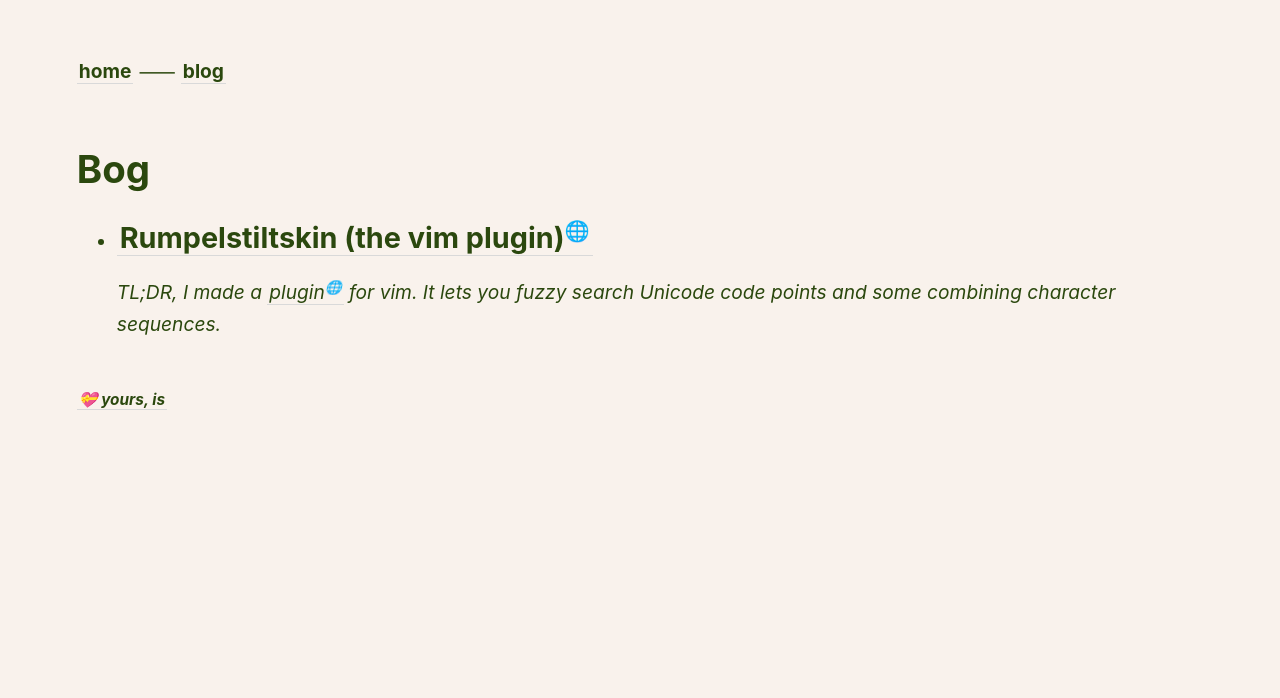
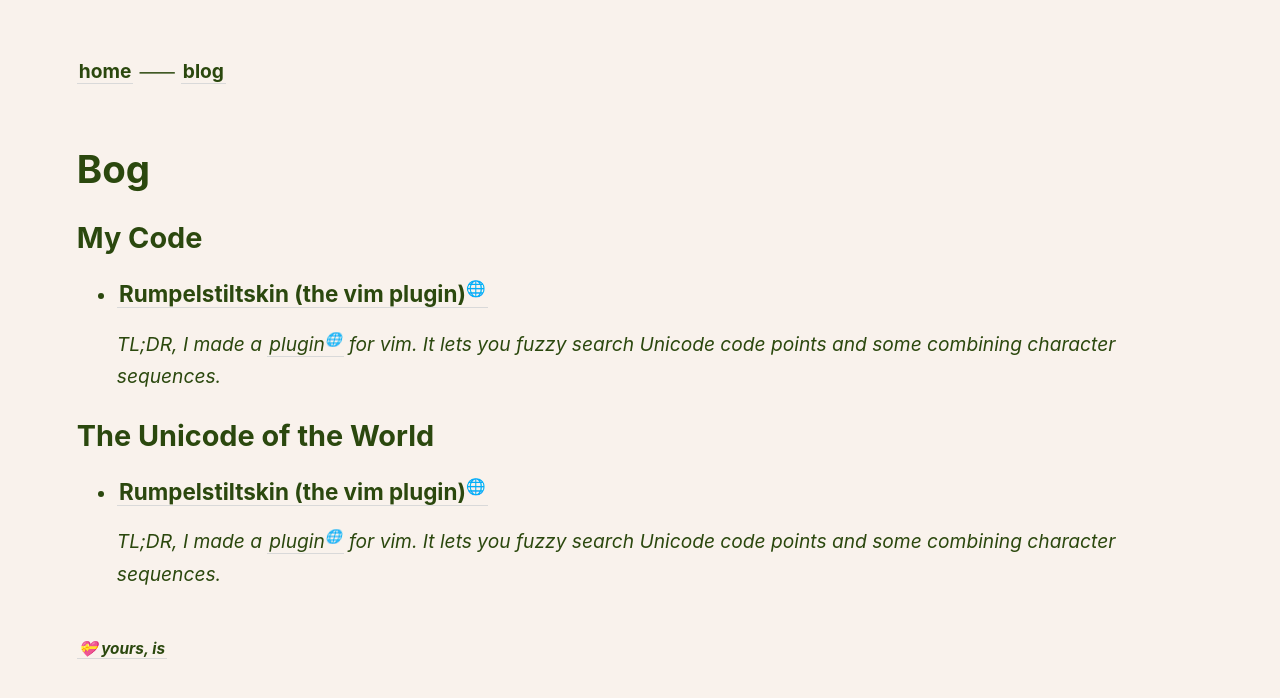
Before and after one commit to izzergh/is, a Jekyll site: the page built from _pages/blog.html, in a window 1280 px wide. Shown: the top 698 px of the page. Built offline with Jekyll 4.4.1, drawn with Linux system fonts in a browser that asks for light colours.

Commit message:
Index blogs
Group by tags; add tags to extant post

```diff
--- a/_pages/blog.html
+++ b/_pages/blog.html
@@ -6,11 +6,14 @@ permalink: blog
 
 <h1>{{ page.title }} </h1>
 
-<ul>
-  {% for post in site.posts %}
+{% for tag in site.tags %}
+  <h2>{{ tag[0] | titleize }}</h2>
+  <ul>
+    {% for post in tag[1] %}
     <li>
-      <h2><a href="{{ post.url }}">{{ post.title }}</a></h2>
+      <h3><a href="{{ post.url }}">{{ post.title }}</a></h3>
       {{ post.excerpt }}
     </li>
-  {% endfor %}
-</ul>
+    {% endfor %}
+  </ul>
+{% endfor %}
--- /dev/null
+++ b/_plugins/titleize_filter.rb
@@ -0,0 +1,31 @@
+# frozen_string_literal: true
+
+module Jekyll
+  # Custom filter to titleize lowercase strings separated by spaces
+  module TitleizeFilter
+    # Off the dome. NOT exhaustive.
+    TITLE_SMALLS = %w[
+      a
+      and
+      for
+      of
+      the
+      to
+      with
+    ].freeze
+
+    def titleize(input)
+      title = input.split(/\s+/).each do |word|
+        small_is_good?(word) ? word.downcase! : word.capitalize!
+      end.join(' ')
+
+      title[0].upcase + title[1..]
+    end
+
+    def small_is_good?(word)
+      TITLE_SMALLS.include?(word.downcase)
+    end
+  end
+end
+
+Liquid::Template.register_filter(Jekyll::TitleizeFilter)
--- a/_posts/2022-10-18-rumpelstiltskin.md
+++ b/_posts/2022-10-18-rumpelstiltskin.md
@@ -2,6 +2,7 @@
 layout: post
 title: Rumpelstiltskin (the vim plugin)
 permalink: blog/rumpelstiltskin
+tags: ["my code", "the unicode of the world"]
 ---
 
 
```
